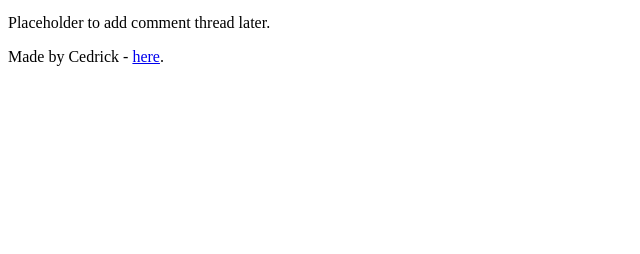
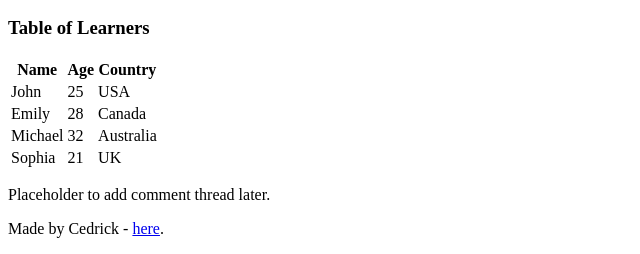
Before and after one commit to cedrick13bienvenue/My_First_Portfolio, a plain HTML site: page html_basic/index.html in a window 1280 px wide. Shown: the part 599-853 px from the top of the page, without its empty margins (0-640 px from the left). Before the commit the page ends 800 px from the top, so only its background shows below. Drawn offline with Linux system fonts and the light colour scheme.

Commit message:
Added Table of Learners

```diff
--- a/html_basic/index.html
+++ b/html_basic/index.html
@@ -32,6 +32,41 @@
             <a href="https://www.alxafrica.com">
                 <img src="https://i.ibb.co/gTDZZT8/ALX-Logo-07.png" alt="Clickable Image" width="200">
             </a>
+            <div>
+                <!-- table of learners -->
+                <h3>Table of Learners</h3>
+                <table>
+                    <thead>
+                        <tr>
+                            <th>Name</th>
+                            <th>Age</th>
+                            <th>Country</th>
+                        </tr>
+                    </thead>
+                    <tbody>
+                        <tr>
+                            <td>John</td>
+                            <td>25</td>
+                            <td>USA</td>
+                        </tr>
+                        <tr>
+                            <td>Emily</td>
+                            <td>28</td>
+                            <td>Canada</td>
+                        </tr>
+                        <tr>
+                            <td>Michael</td>
+                            <td>32</td>
+                            <td>Australia</td>
+                        </tr>
+                        <tr>
+                            <td>Sophia</td>
+                            <td>21</td>
+                            <td>UK</td>
+                        </tr>
+                    </tbody>
+                </table>
+            </div>
         </article>
 
         <aside>
```
